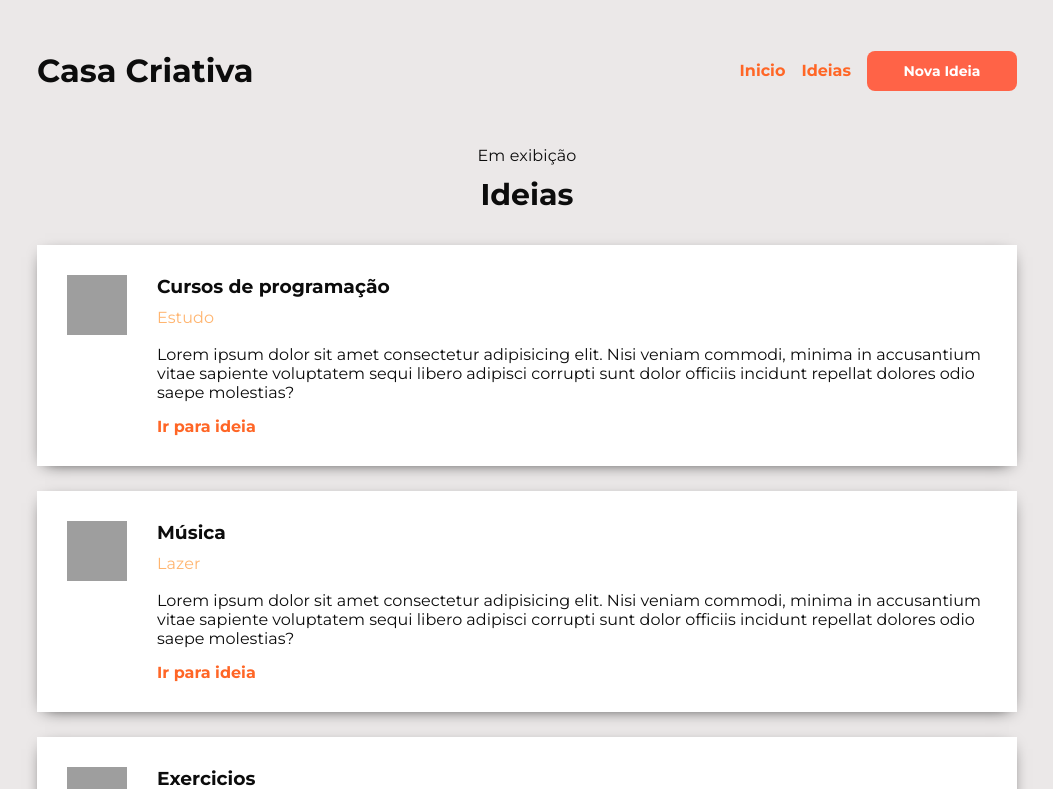
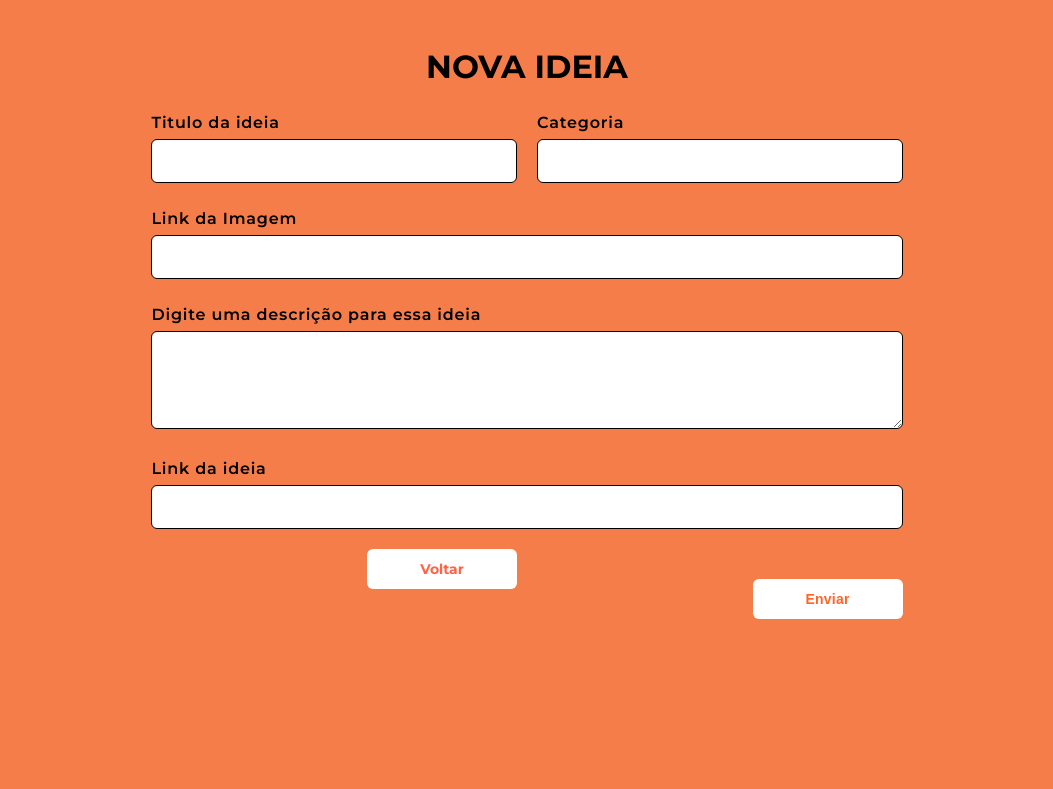
Before and after one commit to Lucas-Lameira/CasaCriativa, a plain HTML site: page ideias.html in a window 1280 px wide. Both pictures are taken after a click on the link "Nova Ideia". Shown: the top 789 px of the page, without its empty margins (113-1166 px from the left). Drawn offline with Linux system fonts and the light colour scheme; grey boxes are pictures that could not be loaded.

Commit message:
aula 3 finalizada

```diff
--- a/ideias.html
+++ b/ideias.html
@@ -16,7 +16,7 @@
             <nav>
                 <li><a href="index.html">Inicio</a></li>
                 <li><a href="#">Ideias</a></li>
-                <li><a href="#">Nova Ideia</a></li>
+                <li><a href="#"onclick="onOff()">Nova Ideia</a></li>
             </nav>
         </header>
 
@@ -76,6 +76,21 @@
                     </div>
                 </div>
 
+                <div class="idea">
+                    <img
+                        src="https://www.flaticon.com/premium-icon/icons/svg/2790/2790316.svg"
+                        alt="Imagem de Games"
+                        />
+
+                    <div class="content">
+                        <h3>Games</h3>
+                        <p>Lazer</p>
+                        <div class="description">
+                            Lorem ipsum dolor sit amet consectetur adipisicing elit. Nisi veniam commodi, minima in accusantium vitae sapiente voluptatem sequi libero adipisci corrupti sunt dolor officiis incidunt repellat dolores odio saepe molestias?
+                        </div>
+                        <a href="#">Ir para ideia</a>
+                    </div>
+                </div>
             </section>
         </main>
 
@@ -108,7 +123,7 @@
 
                 <div class="input-wraper">
                     <label for="description">Digite uma descrição para essa ideia</label>
-                    <textarea name="description" cols="30" rows="10"></textarea>
+                    <textarea name="description" cols="30" rows="4"></textarea>
                 </div>
 
                 <div class="input-wraper">
--- a/script.js
+++ b/script.js
@@ -3,4 +3,14 @@ function onOff(){
         .querySelector("#modal")
         .classList
         .toggle("hide")
+
+    document
+        .querySelector("body")
+        .classList
+        .toggle("hideScroll")
+
+    document
+        .querySelector("#modal")
+        .classList
+        .toggle("addScroll")
  }
--- a/style.css
+++ b/style.css
@@ -5,6 +5,10 @@ body{
     color: rgb(12, 12, 12);
 
     margin: 0;
+}
+
+body.hideScroll{
+    overflow: hidden;
 }
 
 a{
@@ -142,11 +146,15 @@ footer a:hover{
 #modal{
     background: rgb(245, 125, 73);
 
+    width: 100%;
+    height: 100%;
+
     position: absolute;
     top: 0;
 
-    width: 100vw;
-    height: 100%vh;
+    bottom: 0;
+    right: 0;
+    left: 0;
 
     display: flex;
 
@@ -154,8 +162,13 @@ footer a:hover{
 
     transition: 400ms;
 }
+
+#modal.addScroll{
+    overflow: auto;
+}
+
 #modal .content{
-    margin-top: 50px;
+    margin-top: 2%;
     color: black;
 }
 
@@ -166,7 +179,7 @@ footer a:hover{
 }
 
 #modal form{
-    width: 80%;
+    width: 100%;
     max-width: 800px;
 
     margin: 0 auto;
@@ -184,7 +197,7 @@ footer a:hover{
     grid-column: span 2;
 }
 
-form input, form textarea{
+#modal form input, form textarea{
     width: 100%;
     font-size: 16px;
 
@@ -199,7 +212,7 @@ form input, form textarea{
 
 }
 
-form label{
+#modal form label{
     font-weight: 600;
     line-height: 32px;
     letter-spacing: 0.8px;
@@ -208,7 +221,7 @@ form label{
 
 }
 
-form a{
+#modal form a{
 
     width: 150px;
     height: 40px;
@@ -228,13 +241,13 @@ form a{
     transition: 400ms;
 }
 
-form a:hover{
+#modal form a:hover{
     background: white;
     color: tomato;
     text-decoration: none;
 }
 
-form button {
+#modal form button {
     background: white;
 
     width: 150px;
@@ -253,7 +266,7 @@ form button {
 }
 
 
-form butto:hover{
+#modal form button:hover{
     background-color: #098483;
     color: white;
 
@@ -329,3 +342,14 @@ section#title h1{
     margin: 8px;
     font-size: 30px;
 }
+
+section#ideas{
+    display: grid;
+    grid-template-columns: 1fr 1fr;
+
+    gap: 15px;
+}
+
+section#ideas{
+    margin: 0;
+}
```
Also changed, not shown: index.html (+1 -1 lines).
